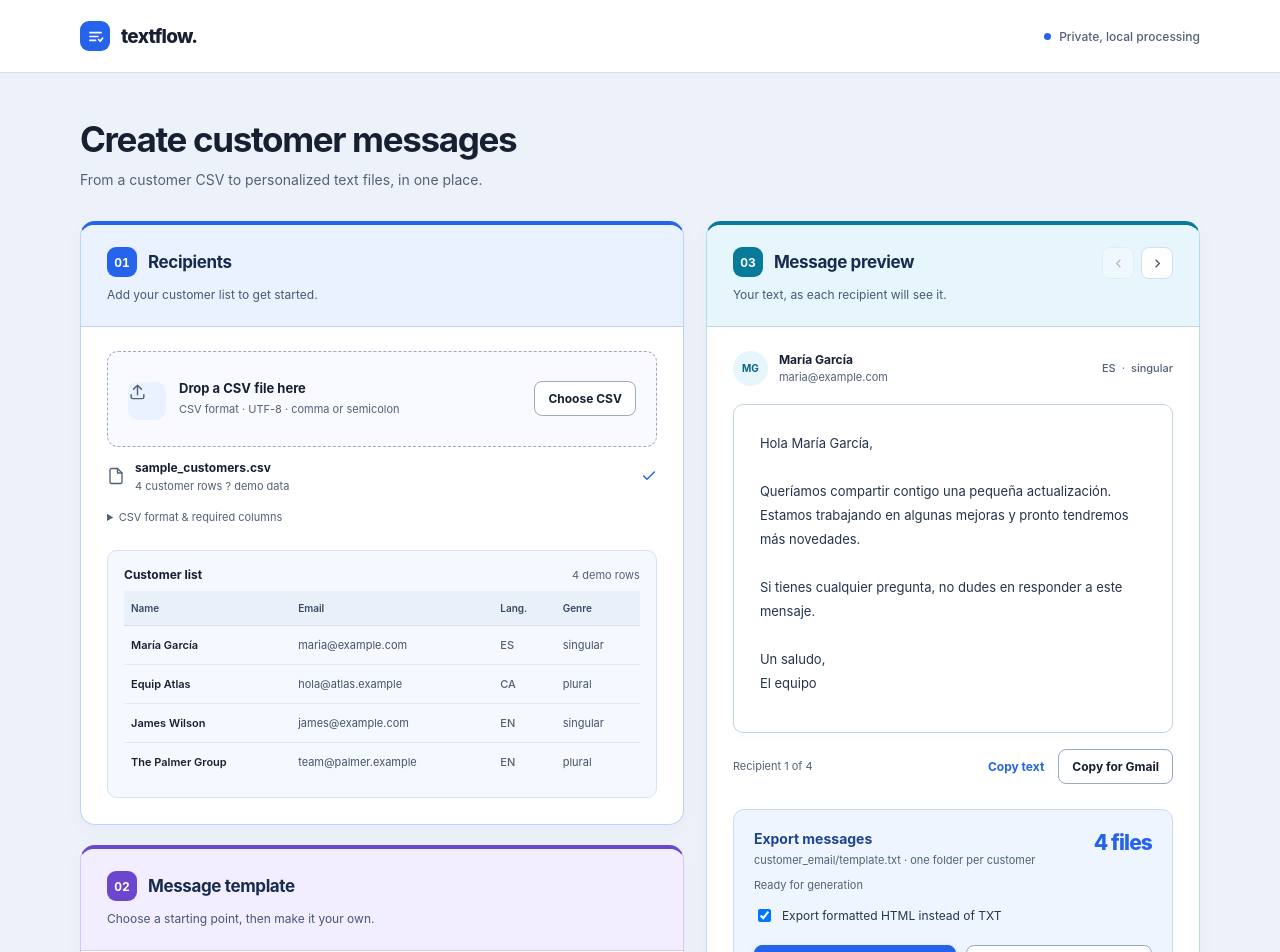
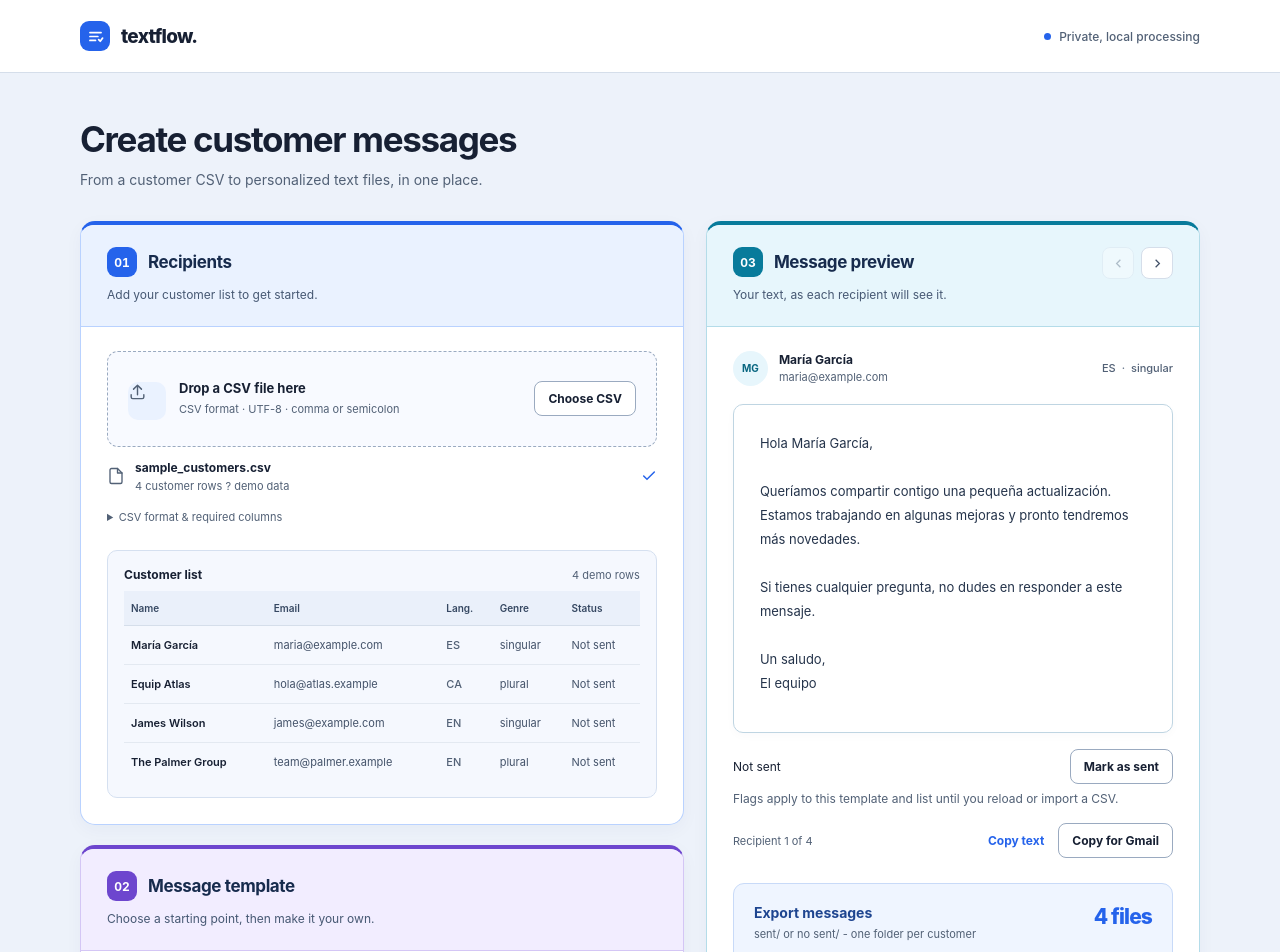
Before and after one commit to AlexDaude/fill-templates-email, a Next.js app: page / in a window 1280 px wide. Shown: the top 952 px of the page. Built offline with nearby package versions, Linux system fonts and the light colour scheme.

Commit message:
added sent no sent to preview and download

```diff
--- a/app/globals.css
+++ b/app/globals.css
@@ -161,3 +161,14 @@ th { background:#eaf0fa; color:#364862; }
 .paper-content a { color:#1155cc;text-decoration:underline; }
 @media(max-width:950px) { .panel { padding:0 24px 24px; } .panel > .panel-header { margin:0 -24px 24px; padding:22px 24px; } }
 @media(max-width:600px) { .panel { padding:0 20px 20px; } .panel > .panel-header { margin:0 -20px 20px; padding:18px 20px; } .subsection,.export { padding:14px; } }
+
+.sent-controls { display:flex; align-items:center; justify-content:space-between; gap:12px; margin-top:16px; font-size:12px; }
+.sent-controls .browse-btn { margin-left:0; }
+.sent-label { color:#166534; font-weight:700; }
+.paper.is-sent { background:#f0fdf4; border-color:#86c99c; }
+.recipient.is-sent .recipient-avatar { background:#dcfce7; color:#166534; }
+.recipient.is-sent .recipient-details strong { color:#166534; }
+.sent-row td { background:#f0fdf4; color:#166534; }
+.sent-row .tag { color:#166534; }
+.sent-controls button:disabled { opacity:.45; cursor:not-allowed; }
+.preview-bottom { flex-wrap:wrap; }
--- a/components/ExportSection.jsx
+++ b/components/ExportSection.jsx
@@ -3,7 +3,7 @@ export default function ExportSection({ count, invalid, exportHtml, setExportHtm
 
   return (
         <div className="export" aria-labelledby="export-title">
-          <div className="export-head"><div><h3 id="export-title">Export messages</h3><p>customer_email/template.txt · one folder per customer</p></div><div className="export-count" id="exportCount">{`${count} files`}</div></div>
+          <div className="export-head"><div><h3 id="export-title">Export messages</h3><p>sent/ or no sent/ - one folder per customer</p></div><div className="export-count" id="exportCount">{`${count} files`}</div></div>
           <div className="export-status" id="exportDescription">{invalid ? `${count} valid ? ${invalid} invalid, skipped` : "Ready for generation"}</div>
           <label className="html-export"><input type="checkbox" id="exportHtml" checked={exportHtml} onChange={e => setExportHtml(e.target.checked)}/> Export formatted HTML instead of TXT</label>
           <div className="actions">
--- a/components/PreviewSection.jsx
+++ b/components/PreviewSection.jsx
@@ -1,5 +1,5 @@
 import { formattedMessage } from "@/lib/textflow-core";
-export default function PreviewSection({ person, currentIndex, setCurrentIndex, count, message, previewRef, copy, children }) {
+export default function PreviewSection({ person, currentIndex, setCurrentIndex, count, message, previewRef, copy, sent, toggleSent, children }) {
 
   return (
       <section className="panel right-panel" aria-labelledby="preview-title">
@@ -10,12 +10,17 @@ export default function PreviewSection({ person, currentIndex, setCurrentIndex,
             <button className="icon-btn" id="nextPerson" disabled={!person || currentIndex >= count - 1} onClick={() => setCurrentIndex(Math.min(count - 1, currentIndex + 1))} type="button" title="Next customer" aria-label="Next customer"><svg width="15" height="15" viewBox="0 0 24 24" fill="none" stroke="currentColor" strokeWidth="2"><path d="m9 18 6-6-6-6"/></svg></button>
           </div>
         </div>
-        <div className="recipient">
+        <div className={"recipient" + (sent ? " is-sent" : "")}>
           <div className="recipient-avatar" id="recipientAvatar">{person ? person.customer_name.split(/\s+/).slice(0, 2).map(s => s[0]).join("").toUpperCase() : "?"}</div>
           <div className="recipient-details"><strong id="recipientName">{person?.customer_name ?? "No recipient selected"}</strong><span id="recipientEmail">{person?.customer_email}</span></div>
           <div className="recipient-meta"><span className="tag" id="recipientLanguage">{person?.language.toUpperCase()}</span><span className="tag" id="recipientGenre">{person?.genre}</span></div>
         </div>
-        <div className="paper"><div className="paper-content" id="messagePreview" ref={previewRef} dangerouslySetInnerHTML={{ __html: person ? formattedMessage(message) : "Upload a CSV with valid customers to preview the personalized message." }}/></div>
+        <div className={"paper" + (sent ? " is-sent" : "")}><div className="paper-content" id="messagePreview" ref={previewRef} dangerouslySetInnerHTML={{ __html: person ? formattedMessage(message) : "Upload a CSV with valid customers to preview the personalized message." }}/></div>
+        <div className="sent-controls">
+          <span className={sent ? "sent-label" : ""} role="status">{person ? (sent ? "Sent" : "Not sent") : "No recipient selected"}</span>
+          <button className="browse-btn" type="button" disabled={!person} aria-pressed={sent} onClick={toggleSent}>{sent ? "Mark as not sent" : "Mark as sent"}</button>
+        </div>
+        <p className="desc">Flags apply to this template and list until you reload or import a CSV.</p>
         <div className="preview-bottom"><span id="previewPosition">{person ? `Recipient ${currentIndex + 1} of ${count}` : "No recipients"}</span><div className="copy-actions"><button className="text-btn" type="button" id="copyMessage" disabled={!person} onClick={() => copy(false)}>Copy text</button><button className="browse-btn" type="button" id="copyGmail" disabled={!person} onClick={() => copy(true)}>Copy for Gmail</button></div></div>
         {children}
       </section>
--- a/components/RecipientsSection.jsx
+++ b/components/RecipientsSection.jsx
@@ -1,5 +1,5 @@
 import { useRef, useState } from "react";
-export default function RecipientsSection({ people, invalid, fileLabel, demo, loadFile }) {
+export default function RecipientsSection({ people, invalid, fileLabel, demo, loadFile, isSent }) {
   const csvInput = useRef(null);
   const [dragging, setDragging] = useState(false);
   return (
@@ -36,7 +36,7 @@ export default function RecipientsSection({ people, invalid, fileLabel, demo, lo
           <div className="subsection">
             <div className="subsection-head"><strong>Customer list</strong><span className="count" id="rowCount">{`${people.length} ${demo ? "demo " : ""}rows`}</span></div>
             <div className="table-wrap">
-              <table><thead><tr><th>Name</th><th>Email</th><th>Lang.</th><th>Genre</th></tr></thead><tbody id="customerRows">{people.map((p, i) => <tr key={i}><td className="row-name">{p.customer_name || "?"}</td><td>{p.customer_email || "?"}</td><td><span className="tag">{p.language.toUpperCase()}</span></td><td>{p.genre}</td></tr>)}</tbody></table>
+              <table><thead><tr><th>Name</th><th>Email</th><th>Lang.</th><th>Genre</th><th>Status</th></tr></thead><tbody id="customerRows">{people.map((p, i) => <tr key={i} className={isSent(p) ? "sent-row" : ""}><td className="row-name">{p.customer_name || "?"}</td><td>{p.customer_email || "?"}</td><td><span className="tag">{p.language.toUpperCase()}</span></td><td>{p.genre}</td><td>{isSent(p) ? "Sent" : "Not sent"}</td></tr>)}</tbody></table>
             </div>
             <div className={"warning" + (invalid ? " show" : "")} id="csvWarning" role="alert">{invalid ? `${invalid} invalid rows will be skipped. Check required fields, email, language (en/es/ca), and genre (singular/plural).` : ""}</div>
           </div>
--- a/components/Textflow.jsx
+++ b/components/Textflow.jsx
@@ -19,6 +19,7 @@ export default function Textflow() {
     const [language, setLanguage] = useState("en"), [genre, setGenre] = useState("singular");
     const [currentIndex, setCurrentIndex] = useState(0), [demo, setDemo] = useState(true);
     const [fileLabel, setFileLabel] = useState("sample_customers.csv"), [exportHtml, setExportHtml] = useState(true);
+    const [sentMessages, setSentMessages] = useState({});
     const [toast, setToast] = useState("");
     const preview = useRef(null), toastTimer = useRef(null);
     function showToast(message) { setToast(message); clearTimeout(toastTimer.current); toastTimer.current = setTimeout(() => setToast(""), 4200); }
@@ -55,6 +56,15 @@ export default function Textflow() {
     function editVariant(value) { const next = structuredClone(library); next.templates[selectedTemplate][language][genre] = value; persist(next); }
     const valid = people.filter(isValid), invalid = people.length - valid.length, person = valid[currentIndex];
     const interpolate = p => (library.templates[selectedTemplate][p.language][p.genre] || "").replace(/{{\s*(customer_name|customer_email|language|genre)\s*}}/g, (_, key) => p[key]);
+    const isSent = p => Boolean(sentMessages[selectedTemplate]?.includes(people.indexOf(p)));
+    function toggleSent() {
+        if (!person) return;
+        const index = people.indexOf(person);
+        setSentMessages(previous => {
+            const sent = previous[selectedTemplate] || [];
+            return { ...previous, [selectedTemplate]: sent.includes(index) ? sent.filter(i => i !== index) : [...sent, index] };
+        });
+    }
     const message = person ? interpolate(person) : "";
     async function loadFile(file) {
         if (!file)
@@ -66,6 +76,7 @@ export default function Textflow() {
         try {
             const rows = parseCsv(await file.text());
             setPeople(rows);
+            setSentMessages({});
             setDemo(false);
             setFileLabel(file.name);
             setCurrentIndex(0);
@@ -99,7 +110,7 @@ export default function Textflow() {
             showToast("Restore failed: " + error.message);
         }
     }
-    function exportFiles() { const used = new Map(); return valid.map(p => { const folder = safeSegment(p.customer_email), key = folder.toLowerCase(), count = (used.get(key) || 0) + 1; used.set(key, count); const text = interpolate(p); return { name: folder + "/" + selectedTemplate + (count > 1 ? "_" + count : "") + (exportHtml ? ".html" : ".txt"), content: exportHtml ? '<!doctype html><html><head><meta charset="utf-8"><title>Customer message</title></head><body>' + gmailHtml(text) + "</body></html>" : text }; }); }
+    function exportFiles() { const used = new Map(); return valid.map(p => { const folder = safeSegment(p.customer_email), key = folder.toLowerCase(), count = (used.get(key) || 0) + 1; used.set(key, count); const text = interpolate(p); return { name: (isSent(p) ? "sent/" : "no sent/") + folder + "/" + selectedTemplate + (count > 1 ? "_" + count : "") + (exportHtml ? ".html" : ".txt"), content: exportHtml ? '<!doctype html><html><head><meta charset="utf-8"><title>Customer message</title></head><body>' + gmailHtml(text) + "</body></html>" : text }; }); }
     function download(blob, name) { const url = URL.createObjectURL(blob), a = document.createElement("a"); a.href = url; a.download = name; document.body.append(a); a.click(); a.remove(); setTimeout(() => URL.revokeObjectURL(url), 10000); }
     function canExport() { if (!valid.length)
         return false; if (valid.some(p => !interpolate(p).trim())) {
@@ -107,10 +118,10 @@ export default function Textflow() {
         return false;
     } return true; }
     function downloadZip() { if (!canExport())
-        return; const files = exportFiles(); if (files.length > 65535) {
+        return; const files = exportFiles(); if (files.length + 2 > 65535) {
         showToast("Too many files for a standard ZIP archive.");
         return;
-    } download(zipFiles(files), "customer_messages.zip"); showToast(`Generated ZIP containing ${files.length} personalized messages.`); }
+    } download(zipFiles([{ name: "sent/", content: "" }, { name: "no sent/", content: "" }, ...files]), "customer_messages.zip"); showToast(`Generated ZIP containing ${files.length} personalized messages.`); }
     async function saveToFolder() {
         if (!window.showDirectoryPicker) {
             showToast("Folder saving is not supported here. Please use Download ZIP.");
@@ -122,8 +133,10 @@ export default function Textflow() {
             let handle = await window.showDirectoryPicker({ mode: "readwrite" });
             const files = exportFiles();
             handle = await handle.getDirectoryHandle("textflow-" + new Date().toISOString().replace(/[:.]/g, "-") + "-" + crypto.randomUUID().slice(0, 8), { create: true });
+            await handle.getDirectoryHandle("sent", { create: true });
+            await handle.getDirectoryHandle("no sent", { create: true });
             for (const file of files) {
-                const [folder, name] = file.name.split("/"), customer = await handle.getDirectoryHandle(folder, { create: true }), item = await customer.getFileHandle(name, { create: true }), stream = await item.createWritable();
+                const [status, folder, name] = file.name.split("/"), group = await handle.getDirectoryHandle(status, { create: true }), customer = await group.getDirectoryHandle(folder, { create: true }), item = await customer.getFileHandle(name, { create: true }), stream = await item.createWritable();
                 await stream.write(file.content);
                 await stream.close();
             }
@@ -157,7 +170,7 @@ export default function Textflow() {
           <PageIntro />
           <div className="columns">
             <div className="left-stack">
-              <RecipientsSection people={people} invalid={invalid} fileLabel={fileLabel} demo={demo} loadFile={loadFile} />
+              <RecipientsSection isSent={isSent} people={people} invalid={invalid} fileLabel={fileLabel} demo={demo} loadFile={loadFile} />
               <TemplatesSection
                 library={library} ready={ready} selectedTemplate={selectedTemplate} setSelectedTemplate={setSelectedTemplate}
                 language={language} setLanguage={setLanguage} genre={genre} setGenre={setGenre}
@@ -166,7 +179,7 @@ export default function Textflow() {
                 onReset={() => editVariant(original[selectedTemplate]?.[language]?.[genre] ?? "Hello {{customer_name}},\n\n")}
               />
             </div>
-            <PreviewSection person={person} currentIndex={currentIndex} setCurrentIndex={setCurrentIndex} count={valid.length} message={message} previewRef={preview} copy={copy}>
+            <PreviewSection sent={person ? isSent(person) : false} toggleSent={toggleSent} person={person} currentIndex={currentIndex} setCurrentIndex={setCurrentIndex} count={valid.length} message={message} previewRef={preview} copy={copy}>
               <ExportSection count={valid.length} invalid={invalid} exportHtml={exportHtml} setExportHtml={setExportHtml} saveToFolder={saveToFolder} downloadZip={downloadZip} />
             </PreviewSection>
           </div>
--- a/package.json
+++ b/package.json
@@ -5,7 +5,7 @@
   "scripts": {
     "dev": "next dev",
     "build": "next build",
-    "start": "next start",
+    "start": "next start --port 80",
     "lint": "eslint"
   },
   "dependencies": {
```
Also changed, not shown: scripts/check-workflows.mjs (+14 -0 lines), lib/textflow-core.js.
